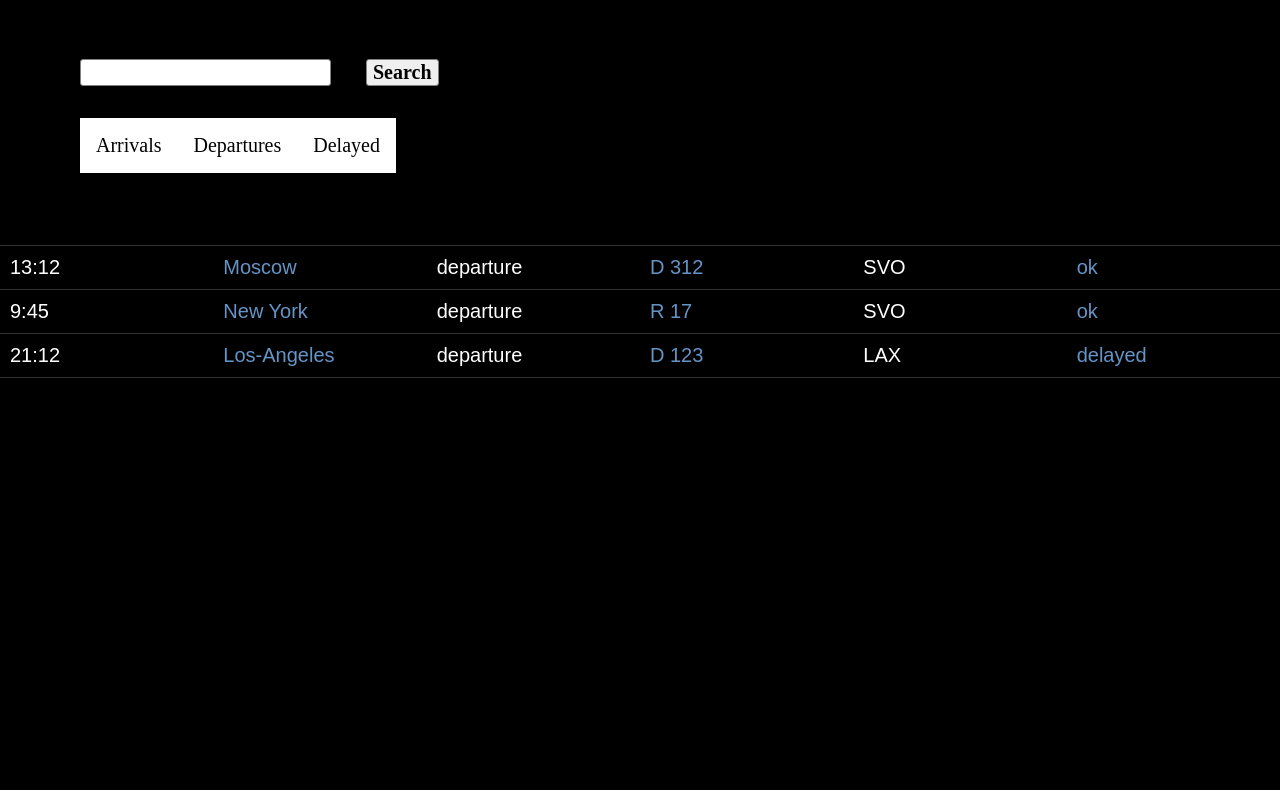
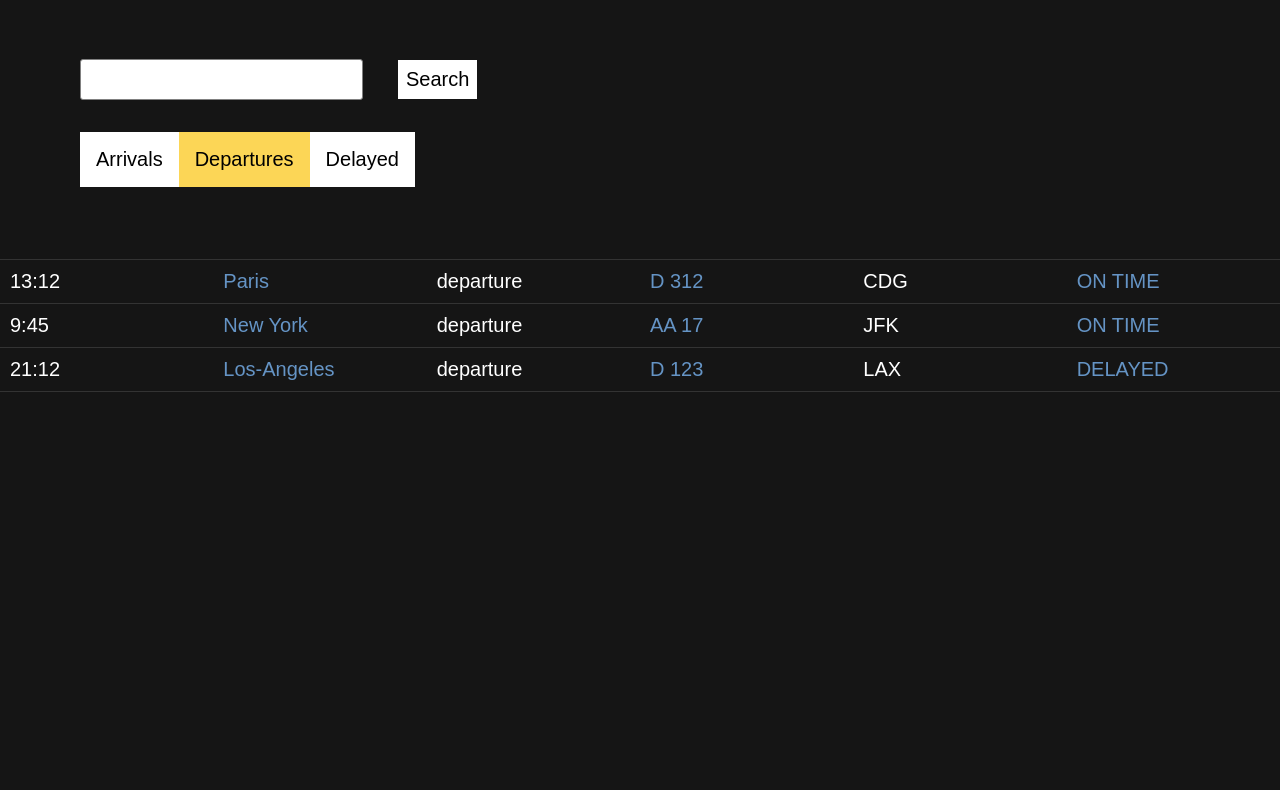
Before and after one commit to everlasting-neverness/flights, a React app: page / in a window 1280 px wide. Shown: the part 106-896 px from the top of the page. Built offline with nearby package versions, Linux system fonts and the light colour scheme.

Commit message:
added other button functions

```diff
--- a/src/FlightList/FlightList.js
+++ b/src/FlightList/FlightList.js
@@ -7,6 +7,13 @@ export class FlightList extends React.Component {
         {this.props.flights
           .filter(flight => {
             return flight.type === this.props.flightType;
+          })
+          .filter(flight => {
+            if (this.props.flightStatus === "all") {
+              return true;
+            } else {
+              return flight.status === this.props.flightStatus;
+            }
           })
           .map(flight => {
             return (
--- a/src/FlightList/flightsImitation.js
+++ b/src/FlightList/flightsImitation.js
@@ -2,25 +2,25 @@ export let flightsImitation = [
   {
     time: "13:12",
     flight: "D 312",
-    airport: "SVO",
+    airport: "CDG",
     type: "departure",
-    status: "ok",
-    city: "Moscow"
+    status: "ON TIME",
+    city: "Paris"
   },
   {
     time: "17:00",
     flight: "R 256",
-    airport: "DMO",
+    airport: "LHR",
     type: "arrival",
-    status: "ok",
+    status: "ON TIME",
     city: "London"
   },
   {
     time: "9:45",
-    flight: "R 17",
-    airport: "SVO",
+    flight: "AA 17",
+    airport: "JFK",
     type: "departure",
-    status: "ok",
+    status: "ON TIME",
     city: "New York"
   },
   {
@@ -28,7 +28,7 @@ export let flightsImitation = [
     flight: "S 47",
     airport: "LHR",
     type: "arrival",
-    status: "ok",
+    status: "ON TIME",
     city: "London"
   },
   {
@@ -36,7 +36,7 @@ export let flightsImitation = [
     flight: "TU 98",
     airport: "HRG",
     type: "arrival",
-    status: "delayed",
+    status: "DELAYED",
     city: "Hurghada"
   },
   {
@@ -44,7 +44,7 @@ export let flightsImitation = [
     flight: "AA 001",
     airport: "JFK",
     type: "arrival",
-    status: "delayed",
+    status: "DELAYED",
     city: "New York"
   },
   {
@@ -52,7 +52,7 @@ export let flightsImitation = [
     flight: "D 123",
     airport: "LAX",
     type: "departure",
-    status: "delayed",
+    status: "DELAYED",
     city: "Los-Angeles"
   }
 ];
--- a/src/Forms/Form-search.js
+++ b/src/Forms/Form-search.js
@@ -4,8 +4,8 @@ export class FormSearch extends React.Component {
   render() {
     return (
       <form className="form-search" method="GET">
-        <input type="search" name="flight-id" className="search" />
-        <button type="submit" className="selector-button">
+        <input type="search" name="query" className="search" />
+        <button type="submit" className="toggleButton search-button">
           Search
         </button>
       </form>
--- a/src/Forms/Form-selectors-buttons.js
+++ b/src/Forms/Form-selectors-buttons.js
@@ -5,13 +5,31 @@ export class FormSelectorsButtons extends React.Component {
   render() {
     return (
       <div className="flightNavigation">
-        <button type="submit" className="toggleButton" onClick={this.props.setToArrivals}>
+        <button
+          type="submit"
+          className={`toggleButton ${
+            this.props.flightType === "arrival" ? "toggleButtonActive" : ""
+          }`}
+          onClick={this.props.setToArrivals}
+        >
           Arrivals
         </button>
-        <button type="submit" className="toggleButton">
+        <button
+          type="submit"
+          className={`toggleButton ${
+            this.props.flightType === "departure" ? "toggleButtonActive" : ""
+          }`}
+          onClick={this.props.setToDepartures}
+        >
           Departures
         </button>
-        <button type="submit" className="toggleButton">
+        <button
+          type="submit"
+          className={`toggleButton ${
+            this.props.flightStatus === "DELAYED" ? "toggleButtonActive" : ""
+          }`}
+          onClick={this.props.setToDelayed}
+        >
           Delayed
         </button>
       </div>
--- a/src/Forms/Forms.js
+++ b/src/Forms/Forms.js
@@ -6,16 +6,15 @@ export class Forms extends React.Component {
   render() {
     return (
       <div className="form-block">
-        <FormSearch
-          flights={this.props.flights}
-          refreshFlights={this.props.refreshFlights}
-
-        />
+        <FormSearch flights={this.props.flights} />
         <div className="form-selectors-block">
           <FormSelectorsButtons
             flights={this.props.flights}
-            refreshFlights={this.props.refreshFlights}
+            flightType={this.props.flightType}
+            flightStatus={this.props.flightStatus}
             setToArrivals={this.props.setToArrivals}
+            setToDepartures={this.props.setToDepartures}
+            setToDelayed={this.props.setToDelayed}
           />
         </div>
       </div>
--- a/src/Main/Main.js
+++ b/src/Main/Main.js
@@ -6,19 +6,30 @@ import { flightsImitation } from "../FlightList/flightsImitation.js";
 export class Main extends React.Component {
   constructor(props) {
     super(props);
-    this.refreshFlights = this.refreshFlights.bind(this);
     this.setToArrivals = this.setToArrivals.bind(this);
+    this.setToDepartures = this.setToDepartures.bind(this);
+    this.setToDelayed = this.setToDelayed.bind(this);
     this.state = {
       flights: flightsImitation,
-      flightType: "departure"
+      flightType: "departure",
+      flightStatus: "all"
     };
-  }
-  refreshFlights(flights) {
-    this.setState({ flights });
   }
 
   setToArrivals() {
     this.setState({ flightType: "arrival" });
+  }
+
+  setToDepartures() {
+    this.setState({ flightType: "departure" });
+  }
+
+  setToDelayed() {
+    if (this.state.flightStatus === "all") {
+      this.setState({ flightStatus: "DELAYED" });
+    } else {
+      this.setState({ flightStatus: "all" });
+    }
   }
 
   render() {
@@ -28,14 +39,17 @@ export class Main extends React.Component {
           <h1 className="main-header">Flights</h1>
           <Forms
             flights={this.state.flights}
-            refreshFlights={this.refreshFlights}
+            flightType={this.state.flightType}
+            flightStatus={this.state.flightStatus}
             setToArrivals={this.setToArrivals}
+            setToDepartures={this.setToDepartures}
+            setToDelayed={this.setToDelayed}
           />
         </div>
         <FlightList
           flights={this.state.flights}
-          refreshFlights={this.refreshFlights}
           flightType={this.state.flightType}
+          flightStatus={this.state.flightStatus}
         />
       </div>
     );
--- a/src/style.css
+++ b/src/style.css
@@ -3,9 +3,10 @@
 }
 
 body {
-  background-color: black;
+  background-color: #151515;
   background-repeat: no-repeat;
   color: white;
+  font-family: sans-serif;
   margin: 0;
   height: 900px;
 }
@@ -16,8 +17,8 @@ body {
 
 .main-header {
   font-size: 50px;
-  font-family: serif;
   color: #fcd656;
+  margin-left: 35px;
 }
 
 .form-block {
@@ -29,6 +30,7 @@ body {
   margin-right: 25px;
   border: 1px solid grey;
   border-radius: 3px;
+  padding: 8px;
 }
 
 .search:focus {
@@ -39,17 +41,6 @@ body {
   padding-top: 10px;
 }
 
-.selector-button {
-  margin-left: 10px;
-  font-weight: bold;
-  border: 1px solid grey;
-  border-radius: 3px;
-}
-
-.selector-button:first-child {
-  margin: 0px;
-}
-
 .toggleButton {
   background-color: white;
   color: black;
@@ -57,8 +48,18 @@ body {
   border: none;
 }
 
+.search-button {
+  margin-left: 10px;
+  padding: 8px;
+}
+
 .toggleButton:hover {
   text-decoration: underline;
+  cursor: pointer;
+}
+
+.toggleButtonActive {
+  background-color: #fcd656;
 }
 
 .flightNavigation {
@@ -68,7 +69,6 @@ body {
 
 .flight-main-block {
   font-size: 20px;
-  font-family: sans-serif;
 }
 
 .flight-block {
```
